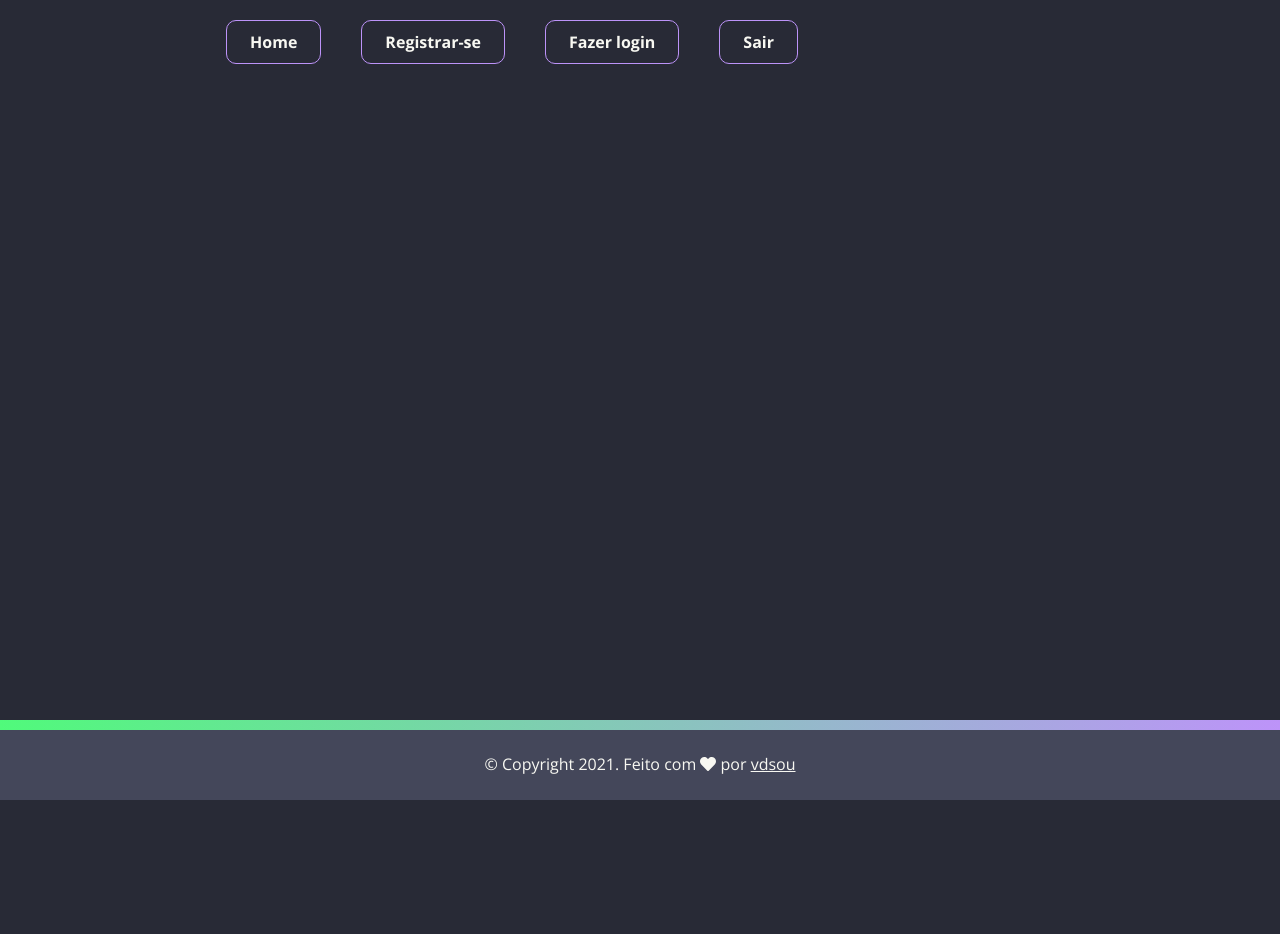
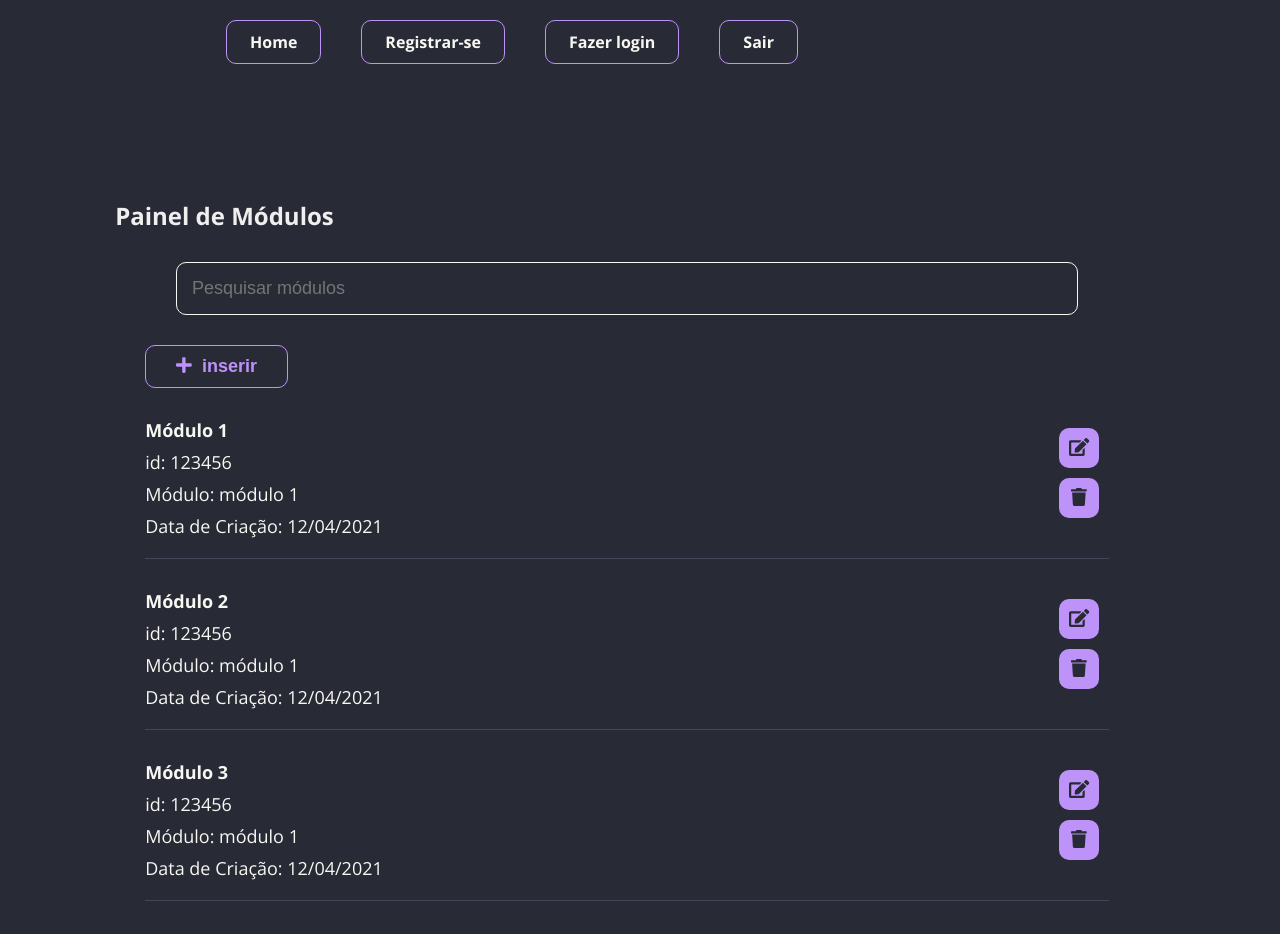
Before and after one commit to vdsou/prova-frontend, a React (Create React App) app: page /painel-modulos in a window 1280 px wide. Shown: the top 934 px of the page. Before the commit the page ends 800 px from the top, so only its background shows below. Built offline with nearby package versions, Linux system fonts and the light colour scheme.

Commit message:
add manage modules

```diff
--- a/src/pages/ManageClasses/index.jsx
+++ b/src/pages/ManageClasses/index.jsx
@@ -12,7 +12,7 @@ const ManageClasses = () => (
     <SectionTitle>Painel de Aulas</SectionTitle>
     <Search>
       <Input
-        placeholder="Search"
+        placeholder="Pesquisar aulas"
         type="search"
         colorScheme="secondary"
         style={{
--- /dev/null
+++ b/src/pages/ManageModules/index.jsx
@@ -0,0 +1,115 @@
+import React from 'react';
+import { faEdit, faPlus, faTrash } from '@fortawesome/free-solid-svg-icons';
+import { FontAwesomeIcon } from '@fortawesome/react-fontawesome';
+
+import Input from '../../components/Input';
+import PageWrapper from '../../components/PageWrapper';
+import SectionTitle from '../../components/SectionTitle';
+import { Search, List } from './styles';
+
+const ManageModules = () => (
+  <PageWrapper>
+    <SectionTitle>Painel de Módulos</SectionTitle>
+    <Search>
+      <Input
+        placeholder="Pesquisar módulos"
+        colorScheme="secondary"
+        style={{
+          fontSize: '1.8rem',
+        }}
+      />
+    </Search>
+    <List>
+      <button className="newClass" type="button">
+        <i>
+          <FontAwesomeIcon icon={faPlus} />
+        </i>
+        inserir
+      </button>
+      <ul>
+        <li>
+          <div className="item">
+            <strong>Módulo 1</strong>
+            <p>id: 123456</p>
+            <p>Módulo: módulo 1</p>
+            <p>Data de Criação: 12/04/2021</p>
+          </div>
+          <div className="buttons">
+            <button type="button">
+              <i>
+                <FontAwesomeIcon icon={faEdit} />
+              </i>
+            </button>
+            <button type="button">
+              <i>
+                <FontAwesomeIcon icon={faTrash} />
+              </i>
+            </button>
+          </div>
+        </li>
+        <li>
+          <div className="item">
+            <strong>Módulo 2</strong>
+            <p>id: 123456</p>
+            <p>Módulo: módulo 1</p>
+            <p>Data de Criação: 12/04/2021</p>
+          </div>
+          <div className="buttons">
+            <button type="button">
+              <i>
+                <FontAwesomeIcon icon={faEdit} />
+              </i>
+            </button>
+            <button type="button">
+              <i>
+                <FontAwesomeIcon icon={faTrash} />
+              </i>
+            </button>
+          </div>
+        </li>
+        <li>
+          <div className="item">
+            <strong>Módulo 3</strong>
+            <p>id: 123456</p>
+            <p>Módulo: módulo 1</p>
+            <p>Data de Criação: 12/04/2021</p>
+          </div>
+          <div className="buttons">
+            <button type="button">
+              <i>
+                <FontAwesomeIcon icon={faEdit} />
+              </i>
+            </button>
+            <button type="button">
+              <i>
+                <FontAwesomeIcon icon={faTrash} />
+              </i>
+            </button>
+          </div>
+        </li>
+        <li>
+          <div className="item">
+            <strong>Módulo 4</strong>
+            <p>id: 123456</p>
+            <p>Módulo: módulo 1</p>
+            <p>Data de Criação: 12/04/2021</p>
+          </div>
+          <div className="buttons">
+            <button type="button">
+              <i>
+                <FontAwesomeIcon icon={faEdit} />
+              </i>
+            </button>
+            <button type="button">
+              <i>
+                <FontAwesomeIcon icon={faTrash} />
+              </i>
+            </button>
+          </div>
+        </li>
+      </ul>
+    </List>
+  </PageWrapper>
+);
+
+export default ManageModules;
--- /dev/null
+++ b/src/pages/ManageModules/styles.js
@@ -0,0 +1,64 @@
+import styled from 'styled-components';
+
+export const ManageModules = styled.section`
+  background: tomato;
+`;
+
+export const Search = styled.div`
+  margin-top: 2rem;
+`;
+
+export const List = styled.div`
+  width: 100%;
+  button {
+    background: ${({ theme }) => theme.colors.primary};
+    border: 0;
+    border-radius: 1rem;
+    text-align: center;
+    cursor: pointer;
+    display: flex;
+    justify-content: center;
+    align-items: center;
+    font-size: 1.8rem;
+    color: ${({ theme }) => theme.colors.background};
+    margin: 1rem;
+    padding: 1rem;
+    &:hover {
+      opacity: 0.8;
+    }
+  }
+  .newClass {
+    margin: 2rem 3rem;
+    padding: 1rem 3rem;
+    background: none;
+    border: 0.1rem solid ${({ theme }) => theme.colors.primary};
+    color: ${({ theme }) => theme.colors.primary};
+    font-weight: bold;
+    i {
+      margin-right: 1rem;
+    }
+  }
+  ul {
+    margin: 0 3rem;
+  }
+  ul li {
+    display: flex;
+    justify-content: space-between;
+    font-size: 1.8rem;
+    margin-top: 3rem;
+    padding-bottom: 2rem;
+    color: ${({ theme }) => theme.colors.secondary};
+    border-bottom: 0.1rem solid ${({ theme }) => theme.colors.background2};
+    button {
+      width: 4rem;
+      height: 4rem;
+    }
+    p {
+      margin-top: 0.8rem;
+    }
+  }
+  a {
+    color: ${({ theme }) => theme.colors.secondary};
+    margin-left: 1rem;
+  }
+`;
--- a/src/router/index.jsx
+++ b/src/router/index.jsx
@@ -4,6 +4,7 @@ import Homepage from '../pages/Homepage';
 import SignUp from '../pages/SignUp';
 import SignIn from '../pages/SignIn';
 import ManageClasses from '../pages/ManageClasses';
+import ManageModules from '../pages/ManageModules';
 
 const Router = () => (
   <BrowserRouter>
@@ -11,7 +12,8 @@ const Router = () => (
       <Route path="/" element={<Homepage />} />
       <Route path="/signup" element={<SignUp />} />
       <Route path="/signin" element={<SignIn />} />
-      <Route path="/painel-admin" element={<ManageClasses />} />
+      <Route path="/painel-aulas" element={<ManageClasses />} />
+      <Route path="/painel-modulos" element={<ManageModules />} />
     </Routes>
   </BrowserRouter>
 );
```
